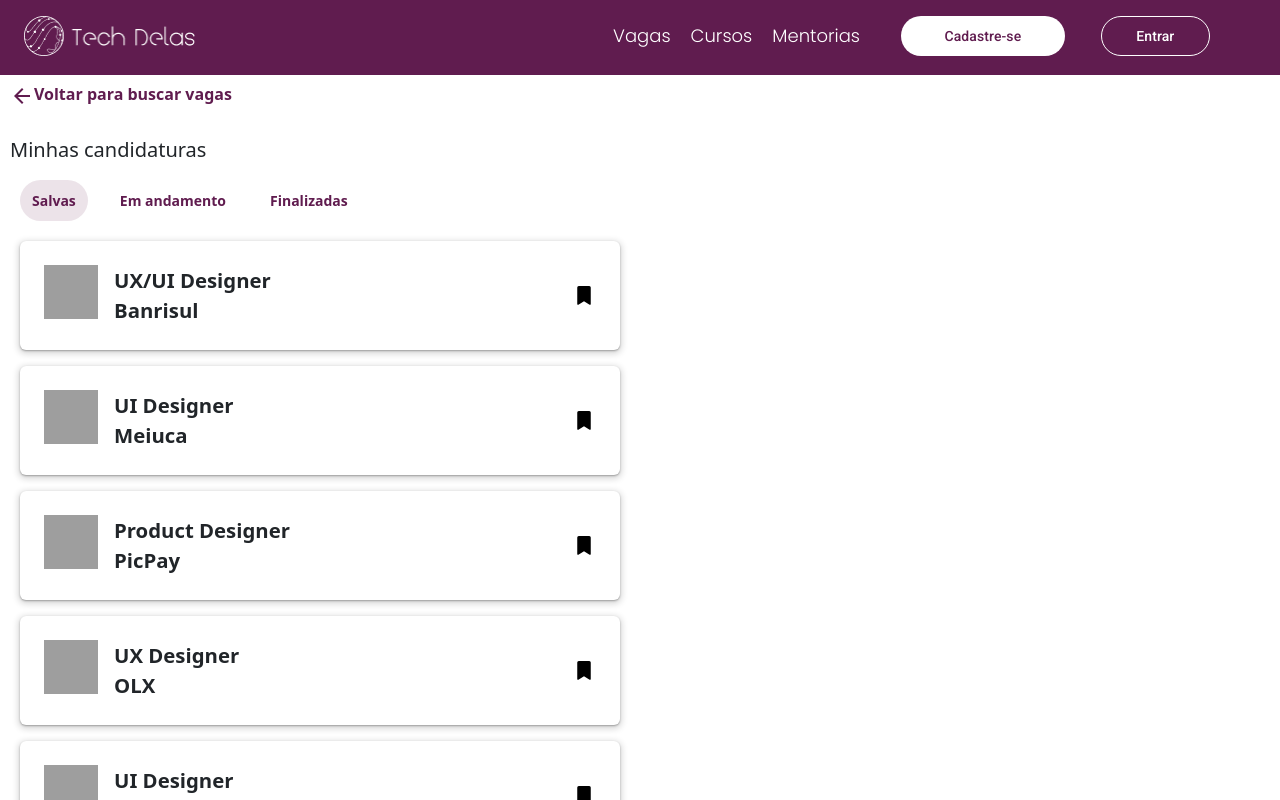
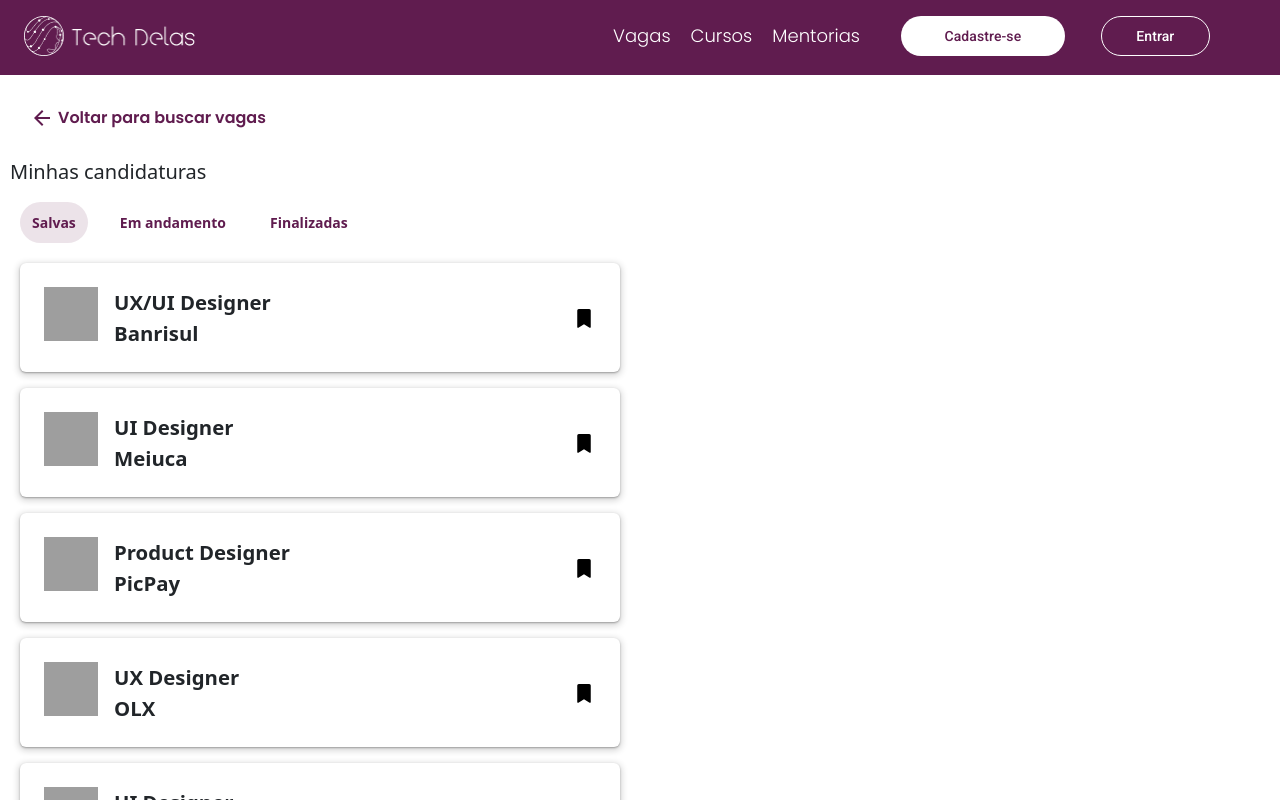
Before and after one commit to FelixMembrive/desafio-final-gama-academy-gr2, a React (Vite) app: page /candidaturas in a window 1280 px wide. Shown: the top 800 px of the page. Built offline with nearby package versions, Linux system fonts and the light colour scheme; grey boxes are pictures that could not be loaded.

Commit message:
Ajustes inicias de alta fidelidade no Footer

```diff
--- a/src/pages/MinhasCandidaturas/index.tsx
+++ b/src/pages/MinhasCandidaturas/index.tsx
@@ -8,6 +8,7 @@
 import CardVaga from "../../componentes/CardVaga";
 import AcordionVaga from "../../componentes/AcordionVaga";
 import VagasAndamento from "../../componentes/VagaAndamento/";
+import LinkBack from "../../componentes/LinkBack";
 
 enum ApplicationFilter {
   Salvas = "salvas",
@@ -61,10 +62,11 @@
     <>
       <Header />
       <Wrapper>
-        <div>
+        {/* <div>
           <img src={ArrowBack} alt="arrow_back" />
           <Goback>Voltar para buscar vagas</Goback>
-        </div>
+        </div> */}
+        <LinkBack className="mt-4" text="Voltar para buscar vagas"></LinkBack>
         <Title>Minhas candidaturas</Title>
         <ButtonWrapper>
           <Toggle onClick={() => setSelected(ApplicationFilter.Salvas)} active={selected === "salvas"}>
```
